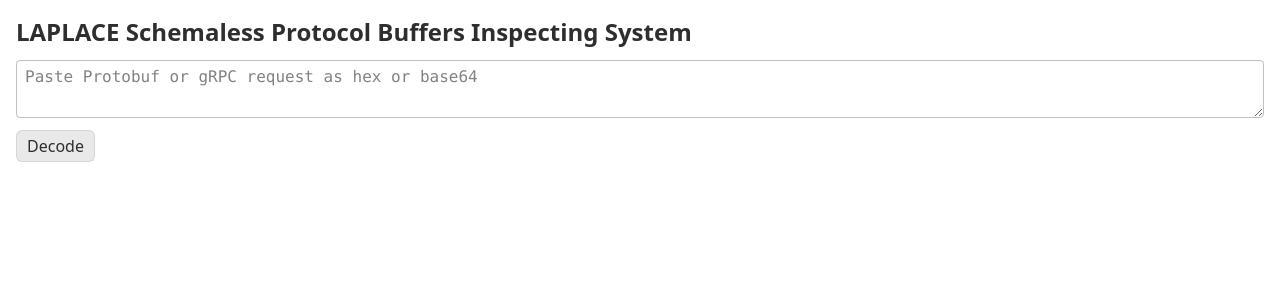
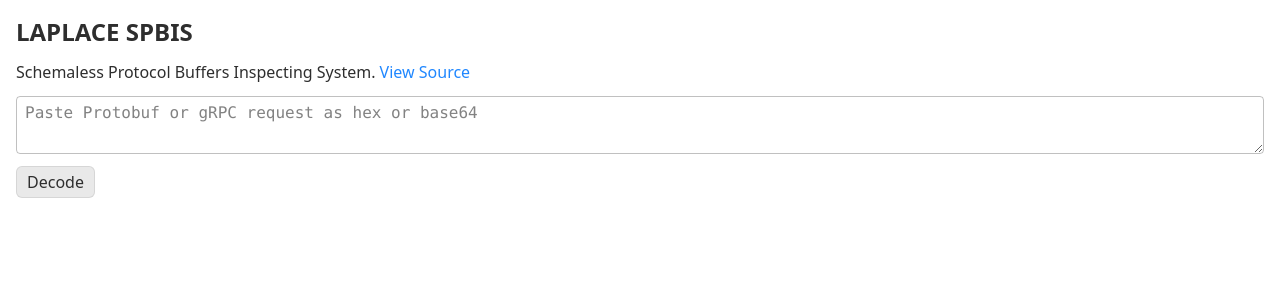
Before and after one commit to laplace-live/spbis, a Next.js app: page / in a window 1280 px wide. Shown: the top 300 px of the page. Built offline with nearby package versions, Linux system fonts and the light colour scheme.

Commit message:
style: update header and add project description with source link

```diff
--- a/app/page.tsx
+++ b/app/page.tsx
@@ -31,7 +31,14 @@ export default function Home() {
 
   return (
     <div className='space-y-3 p-4'>
-      <h1 className='text-2xl font-bold'>LAPLACE Schemaless Protocol Buffers Inspecting System</h1>
+      <h1 className='text-2xl font-bold'>LAPLACE SPBIS</h1>
+
+      <p>
+        Schemaless Protocol Buffers Inspecting System.{' '}
+        <a href='https://github.com/laplace-live/spbis' className='text-ac'>
+          View Source
+        </a>
+      </p>
 
       <Textarea
         placeholder='Paste Protobuf or gRPC request as hex or base64'
```
